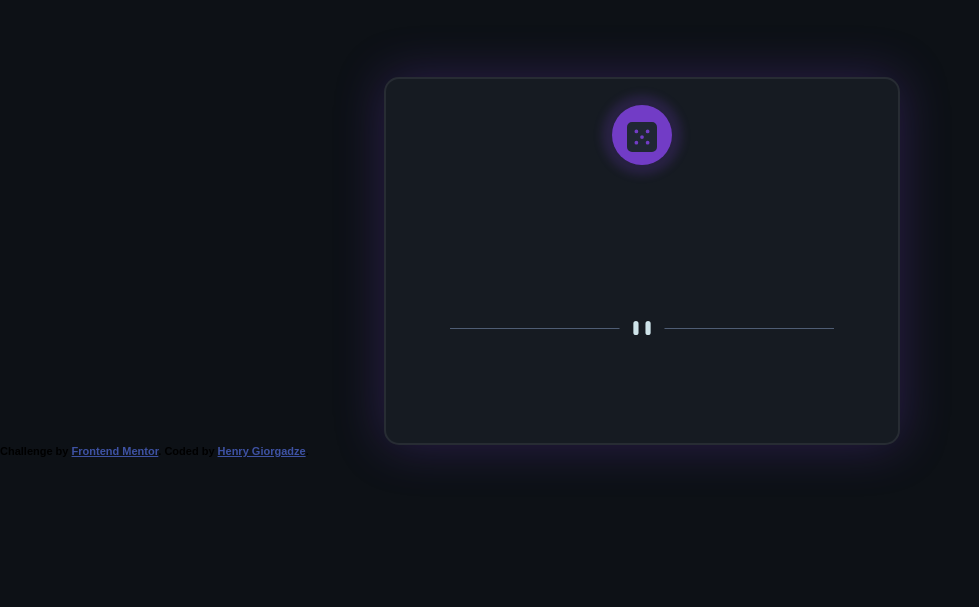
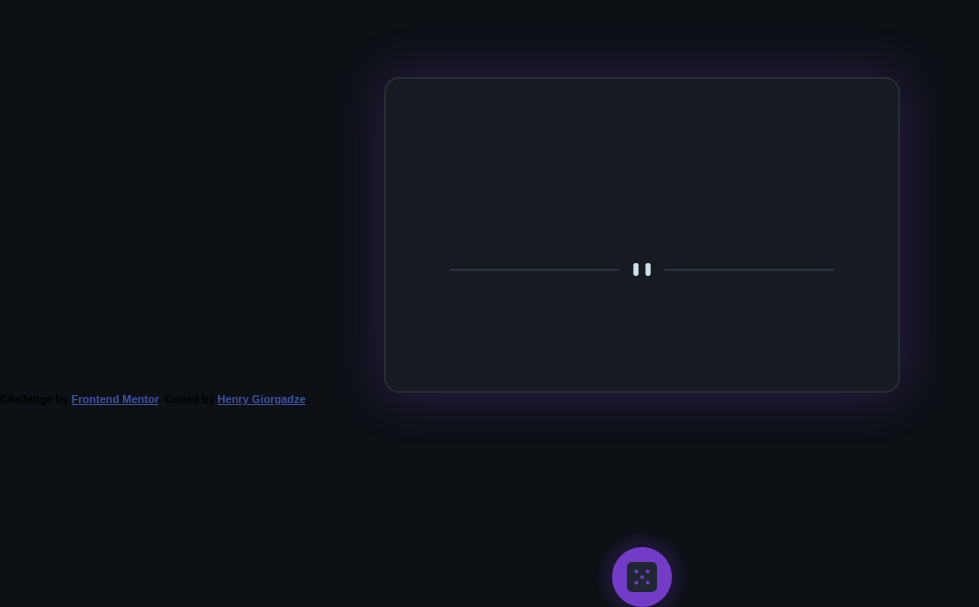
Before and after one commit to AHenryGiorgadze/advicegeneratorapp_frontendmentor, a plain HTML site: page index.html in a window 1280 px wide. Shown: the part 223-830 px from the top of the page, without its empty margins (0-979 px from the left). Before the commit the page ends 800 px from the top, so only its background shows below. Drawn offline with Linux system fonts and the light colour scheme; no server answers.

Commit message:
changed style

```diff
--- a/index.html
+++ b/index.html
@@ -21,9 +21,13 @@
 
   <p class="curAdviceID"></p>
 
-  <div id="results"></div>
-   <img class="dividerImg" src="./images/pattern-divider-desktop.svg" alt="">
-  <button class="btn" id="getData">
+  <div>
+    <p id="results"></p>
+  </div>
+  <div class="dividerImg">
+   <img src="./images/pattern-divider-desktop.svg" alt="">
+  </div>
+   <button id="getData">
     <img src="./images/icon-dice.svg" alt="">
   </button>
 
--- a/style.css
+++ b/style.css
@@ -15,7 +15,6 @@ body {
   border-radius: 15px;
 
   width: 30%;
-  height: 300px;
   margin-left: 30%;
   padding: 2% 5% 3% 5%;
 
@@ -30,29 +29,32 @@ body {
   box-shadow: 0px 0px 50px 0px rgba(114, 60, 198, 0.3);
 }
 
-.dividerImg {
-  display: inline;
+.dividerImg img{
   width: 100%;
   padding-top: 30px;
   padding-bottom: 70px;
 }
 
-#getData {
+button {
   position: absolute;
   align-items: center;
   justify-content: center;
   display: flex;
   width: 60px;
   height: 60px;
-  border-radius: 100px;
+  bottom: -30px;
+  border-radius: 50%;
   background-color: rgb(114, 60, 198);
-  box-shadow: 0px 0px 10px 10px rgba(114, 60, 198, 0.2);
+  box-shadow: 0px 0px 10px 10px rgba(114, 60, 198, 0.15);
   border-color: transparent;
 }
 
-#getData img {
+button:hover{
+  filter: drop-shadow(0px 0px 10px 10px rgba(114, 60, 198, 0.2));
+}
+
+button img {
   height: 30px;
-  margin-top: 5px;
 }
 
 .attribution {
```
